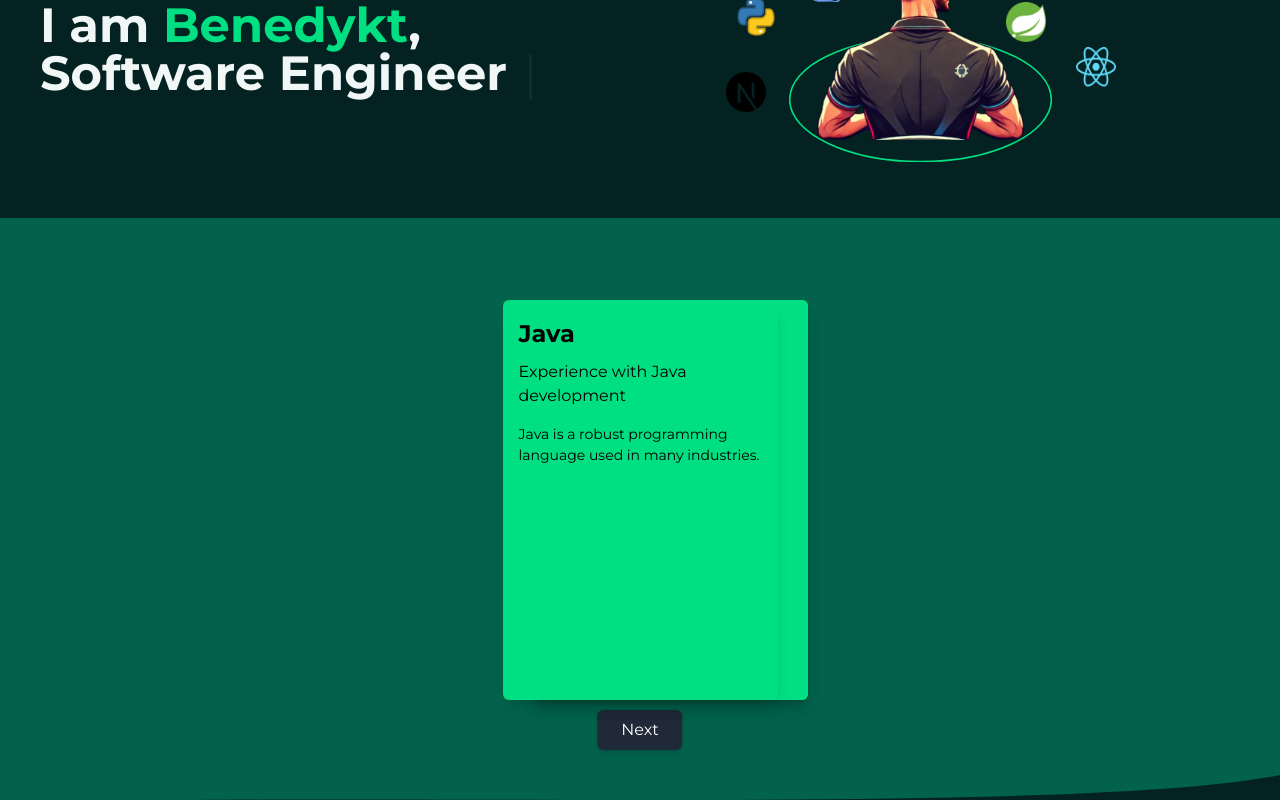
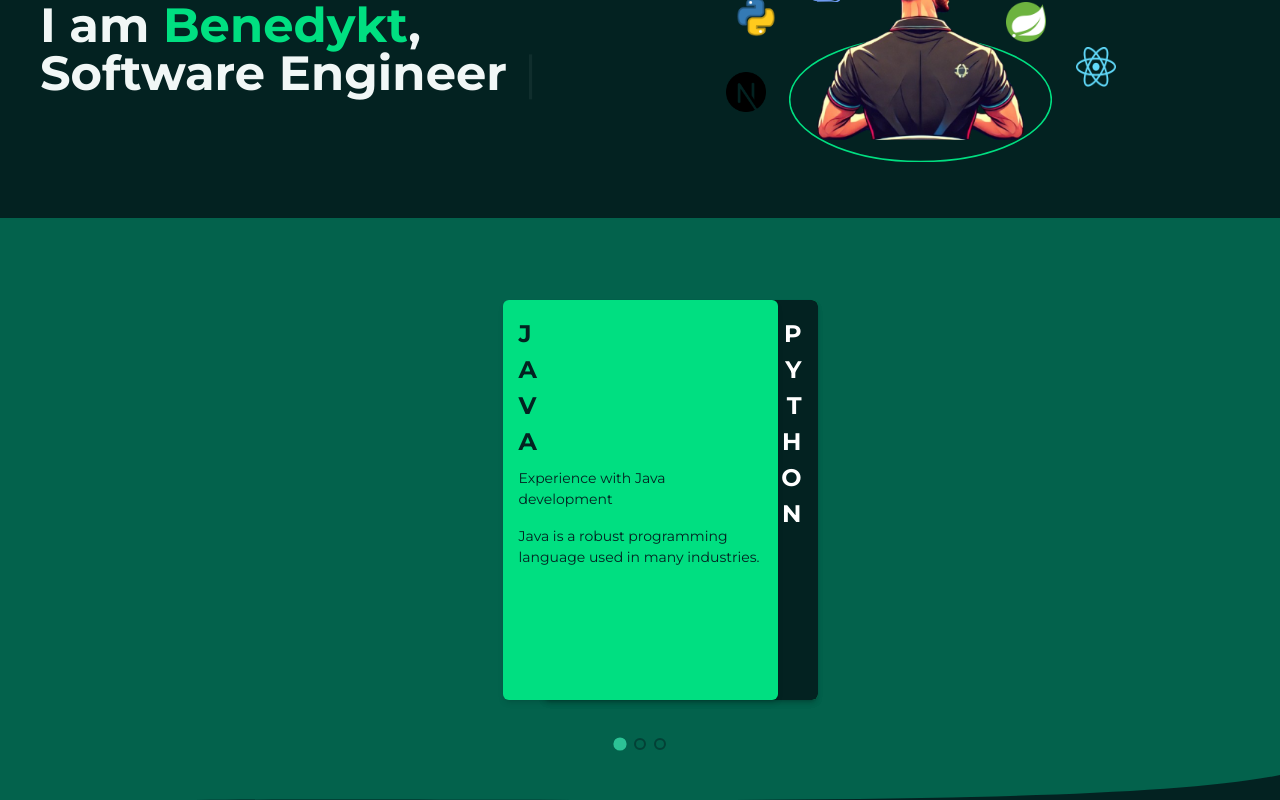
Before and after one commit to benhus8/benedykt-the-dev, a Next.js app in the folder frontend/: page /en in a window 1280 px wide. Shown: the part 220-1020 px from the top of the page. Built offline with nearby package versions, Linux system fonts and the light colour scheme.

Commit message:
add card slider

```diff
--- a/frontend/components/animated/CardSlider.jsx
+++ b/frontend/components/animated/CardSlider.jsx
@@ -7,30 +7,44 @@ import {useState} from "react";
 
 export function Card({
                          isTop = false,
+                         isBehind = false,
                          bgColor = "bg-primary-light",
                          textColor = "text-primary-darkest",
                          name = "JAVA",
                          shortDescription = "some Java experience",
                          longDescription = "Lorem ipsum dolor sit amet, consectetur adipiscing elit...",
+                         onDragEnd,
                      }) {
     return (
         <motion.div
-            className={`absolute w-[275px] h-[400px] rounded-md ${bgColor} shadow-lg ${
-                isTop ? "z-20" : "z-10"
+            className={`absolute w-[275px] h-[400px] rounded-md bg-${bgColor} shadow-md ${
+                isTop ? "z-20" : isBehind ? "z-10" : "z-5"
             }`}
             style={{
                 transform: isTop
                     ? "translateX(0) translateY(0)"
-                    : "translateX(30px)",
+                    : "translateX(40px)",
                 transition: "transform 0.5s ease",
             }}
+            drag={isTop ? "x" : false}
+            dragConstraints={{ left: 0, right: 0 }}
+            onDragEnd={onDragEnd}
+            whileDrag={{ scale: 1.05 }}
+            animate={isTop ? { x: 0, y: 0 } : { x: 40, y: 0 }}
         >
             <div className="p-4">
-                <h2 className={`font-bold text-xl ${textColor}`}>{name}</h2>
+                <div
+                    className={`flex flex-col ${isTop ? 'items-start' : 'items-end'} `}>
+                    {Array.from(name).map((letter, index) => (
+                        <span key={index} className={`font-bold text-xl text-${textColor}`}>
+      {letter}
+    </span>
+                    ))}
+                </div>
                 {isTop && (
                     <>
-                        <p className="mt-2">{shortDescription}</p>
-                        <p className="mt-4 text-sm">{longDescription}</p>
+                        <p className={`mt-2 text-sm text-${textColor}`}>{shortDescription}</p>
+                        <p className={`mt-4 text-sm text-${textColor}`}>{longDescription}</p>
                     </>
                 )}
             </div>
@@ -40,21 +54,23 @@ export function Card({
 export const CardSlider = () => {
     const [currentIndex, setCurrentIndex] = useState(0);
 
-    const handleNext = () => {
-        setCurrentIndex((prevIndex) => (prevIndex + 1) % cards.length);
+    const handleSwipe = (event, info) => {
+        if (info.offset.x > 100 || info.offset.y <= 100) {
+            setCurrentIndex((prevIndex) => (prevIndex + 1) % cards.length);
+        }
     };
 
     const cards = [
         {
-            name: "Java",
+            name: "JAVA",
             bgColor: "primary-light",
-            textColor: "white",
+            textColor: "primary-darkest",
             shortDescription: "Experience with Java development",
             longDescription: "Java is a robust programming language used in many industries.",
         },
         {
-            name: "Python",
-            bgColor: "primary-light",
+            name: "PYTHON",
+            bgColor: "primary-darkest",
             textColor: "white",
             shortDescription: "Python for AI and Data Science",
             longDescription: "Python is popular for its simplicity and wide range of libraries.",
@@ -70,31 +86,37 @@ export const CardSlider = () => {
 
     return (
         <div className="relative w-[275px] h-[400px] mx-auto mt-20">
-            {/* Render both cards */}
             {cards.map((card, index) => {
                 const isTop = index === currentIndex;
-                const isBehind = (index + 1) % cards.length === currentIndex;
+                const isBehind = index === (currentIndex === cards.length - 1 ? 0 : currentIndex + 1)
 
                 return (
                     <Card
                         key={index}
                         isTop={isTop}
-                        // bgColor={card.bgColor}
+                        isBehind={isBehind}
+                        bgColor={card.bgColor}
                         textColor={card.textColor}
                         name={card.name}
                         shortDescription={card.shortDescription}
                         longDescription={card.longDescription}
+                        onDragEnd={isTop ? handleSwipe : undefined}
                     />
                 );
             })}
 
-            {/* Button to move to the next card */}
-            <button
-                onClick={handleNext}
-                className="absolute bottom-[-50px] left-1/2 transform -translate-x-1/2 bg-gray-800 text-white px-6 py-2 rounded-md shadow-md"
-            >
-                Next
-            </button>
+            <div className="absolute bottom-[-50px] left-1/2 transform -translate-x-1/2 flex gap-2">
+                {cards.map((_, index) => (
+                    <div
+                        key={index}
+                        className={`w-3 h-3 rounded-full transition-all duration-300 ${
+                            index === currentIndex
+                                ? "bg-primary-base opacity-100 scale-110"
+                                : "bg-primary-dark stroke-primary-darkest border-2 border-primary-darkest opacity-50 scale-100"
+                        }`}
+                    ></div>
+                ))}
+            </div>
         </div>
     );
 };
```
